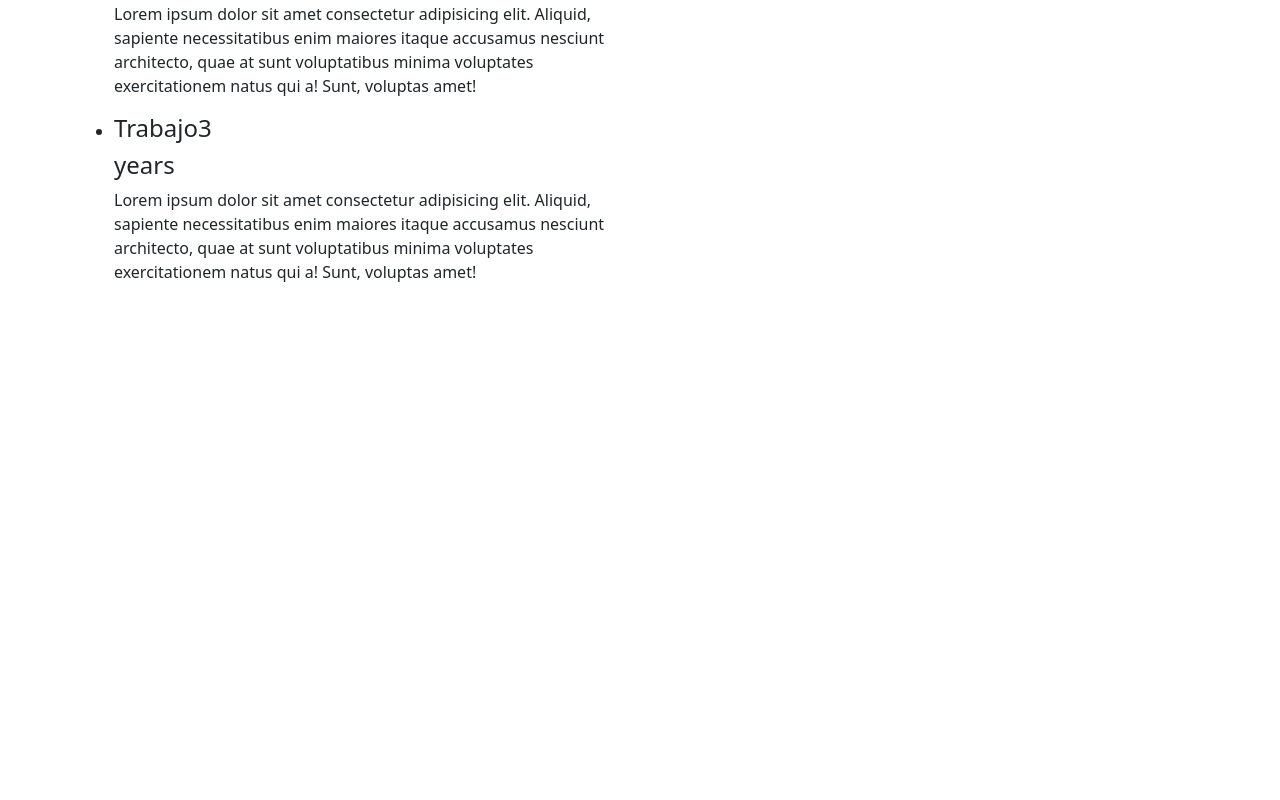
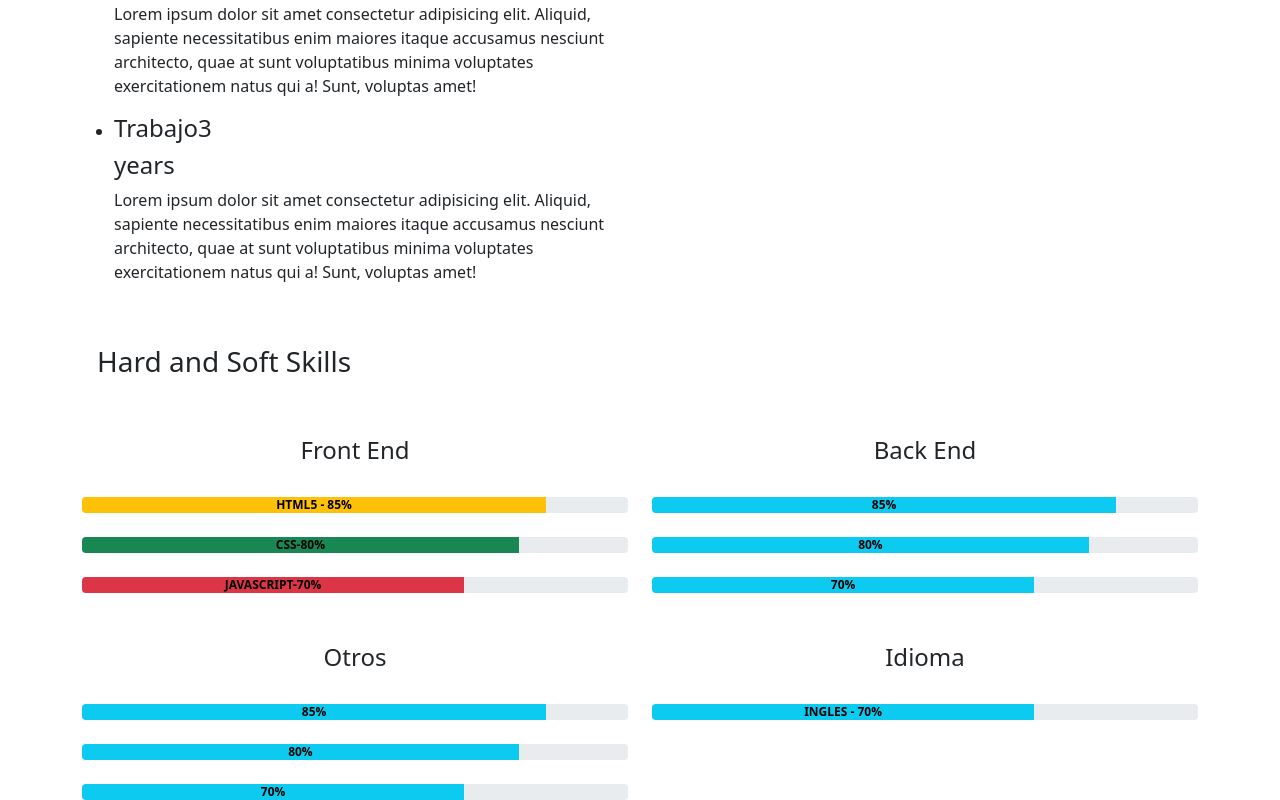
Before and after one commit to criseijas/portfolio-FrontEnd, an Angular app: page / in a window 1280 px wide. Shown: the part 1701-2501 px from the top of the page. Before the commit the page ends 2001 px from the top, so only its background shows below. Built offline with nearby package versions, Linux system fonts and the light colour scheme.

Commit message:
componente hard_soft_skills

```diff
--- a/src/app/app.component.html
+++ b/src/app/app.component.html
@@ -2,3 +2,4 @@
 <app-acerca-de></app-acerca-de>
 <app-educacion></app-educacion>
 <app-exp-laboral></app-exp-laboral>
+<app-skills></app-skills>
--- a/src/app/app.module.ts
+++ b/src/app/app.module.ts
@@ -7,6 +7,7 @@ import { HeaderComponent } from './componentes/header/header.component';
 import { AcercaDeComponent } from './componentes/acerca-de/acerca-de.component';
 import { EducacionComponent } from './componentes/educacion/educacion.component';
 import { ExpLaboralComponent } from './componentes/exp-laboral/exp-laboral.component';
+import { SkillsComponent } from './componentes/skills/skills.component';
 
 @NgModule({
   declarations: [
@@ -14,7 +15,8 @@ import { ExpLaboralComponent } from './componentes/exp-laboral/exp-laboral.compo
     HeaderComponent,
     AcercaDeComponent,
     EducacionComponent,
-    ExpLaboralComponent
+    ExpLaboralComponent,
+    SkillsComponent
   ],
   imports: [
     BrowserModule,
--- /dev/null
+++ b/src/app/componentes/skills/skills.component.css
@@ -0,0 +1,8 @@
+h3{
+    margin-top: 45px;
+    margin-left: 15px;
+}
+
+h4{
+    margin-top: 50px;
+}
--- /dev/null
+++ b/src/app/componentes/skills/skills.component.html
@@ -0,0 +1,66 @@
+<div class="container">
+    <h3>Hard and Soft Skills</h3>
+    <div class="row">
+
+        <div class="col-xs-12 col-sm-6 col-md-6 col-lg-6">
+            <h4 style="text-align: center;">Front End</h4>
+            <br/>
+            <div class="progress">
+              <div class="progress-bar bg-warning" style="width:85%"><strong style="color: black;">HTML5 - 85%</strong></div>
+            </div>
+            <br/>
+            <div class="progress">
+              <div class="progress-bar bg-success" style="width:80%"><strong style="color: black;">CSS-80%</strong></div>
+            </div>
+            <br/>
+            <div class="progress">
+                <div class="progress-bar bg-danger" style="width:70%"><strong style="color: black;">JAVASCRIPT-70%</strong></div>
+            </div>
+
+        </div>
+        <div class="col-xs-12 col-sm-6 col-md-6 col-lg-6">
+            <h4 style="text-align: center;">Back End</h4>
+            <br/>
+            <div class="progress">
+              <div class="progress-bar bg-info" style="width:85%"><strong style="color: black;">85%</strong></div>
+            </div>
+            <br/>
+            <div class="progress">
+              <div class="progress-bar bg-info" style="width:80%"><strong style="color: black;">80%</strong></div>
+            </div>
+            <br/>
+            <div class="progress">
+                <div class="progress-bar bg-info" style="width:70%"><strong style="color: black;">70%</strong></div>
+            </div>
+
+        </div>
+
+    </div>
+    <div class="row">
+
+        <div class="col-xs-12 col-sm-6 col-md-6 col-lg-6">
+            <h4 style="text-align: center;">Otros</h4>
+            <br/>
+            <div class="progress">
+              <div class="progress-bar bg-info" style="width:85%"><strong style="color: black;">85%</strong></div>
+            </div>
+            <br/>
+            <div class="progress">
+              <div class="progress-bar bg-info" style="width:80%"><strong style="color: black;">80%</strong></div>
+            </div>
+            <br/>
+            <div class="progress">
+                <div class="progress-bar bg-info" style="width:70%"><strong style="color: black;">70%</strong></div>
+            </div>
+
+        </div>
+        <div class="col-xs-12 col-sm-6 col-md-6 col-lg-6">
+            <h4 style="text-align: center;">Idioma</h4>
+            <br/>
+            <div class="progress">
+              <div class="progress-bar bg-info" style="width:70%"><strong style="color: black;">INGLES - 70%</strong></div>
+            </div>
+        </div>
+
+    </div>
+</div>
--- /dev/null
+++ b/src/app/componentes/skills/skills.component.ts
@@ -0,0 +1,15 @@
+import { Component, OnInit } from '@angular/core';
+
+@Component({
+  selector: 'app-skills',
+  templateUrl: './skills.component.html',
+  styleUrls: ['./skills.component.css']
+})
+export class SkillsComponent implements OnInit {
+
+  constructor() { }
+
+  ngOnInit(): void {
+  }
+
+}
```
Also changed, not shown: 1 other file (tests, documents, lock files or other folders).
